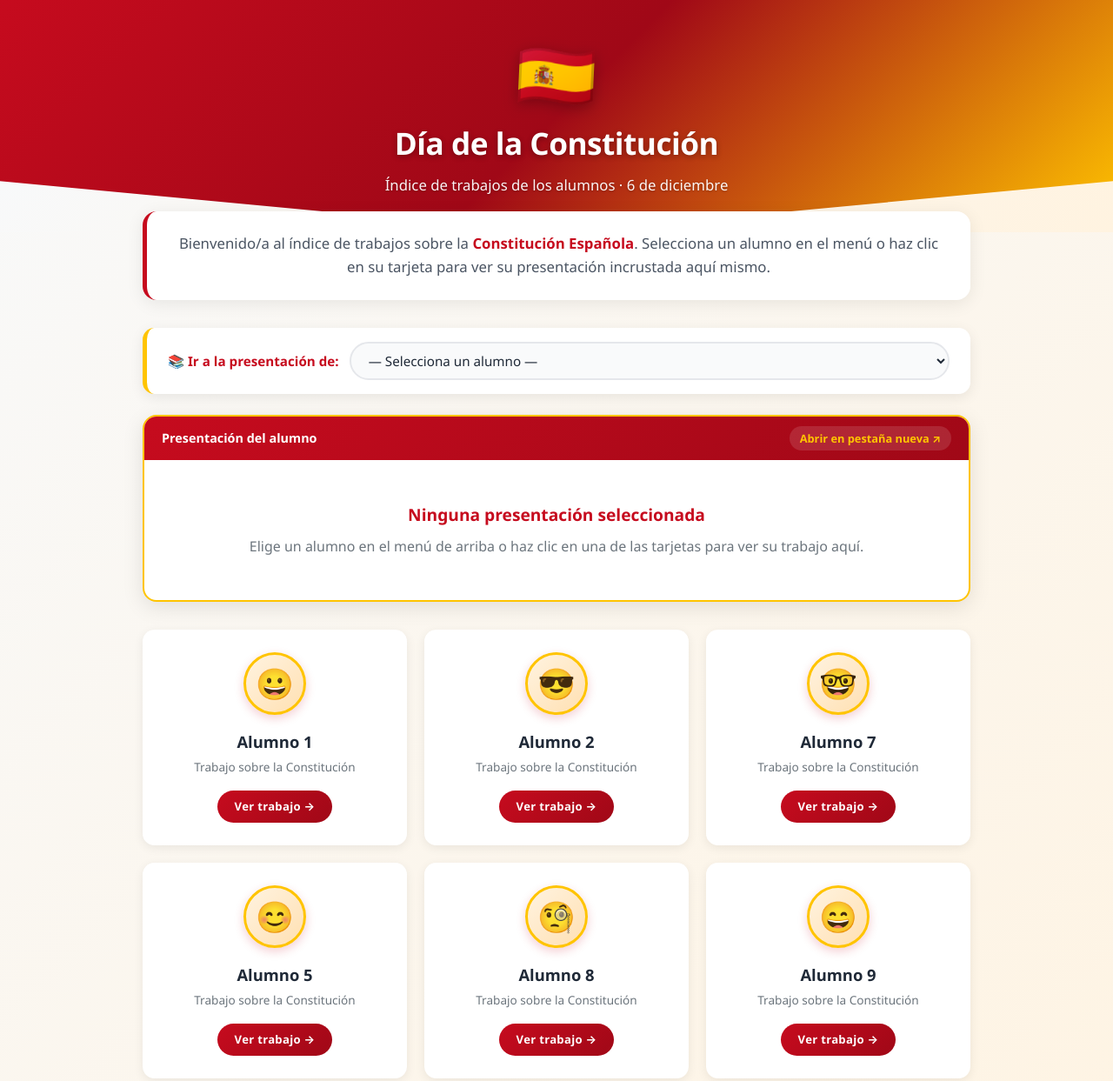
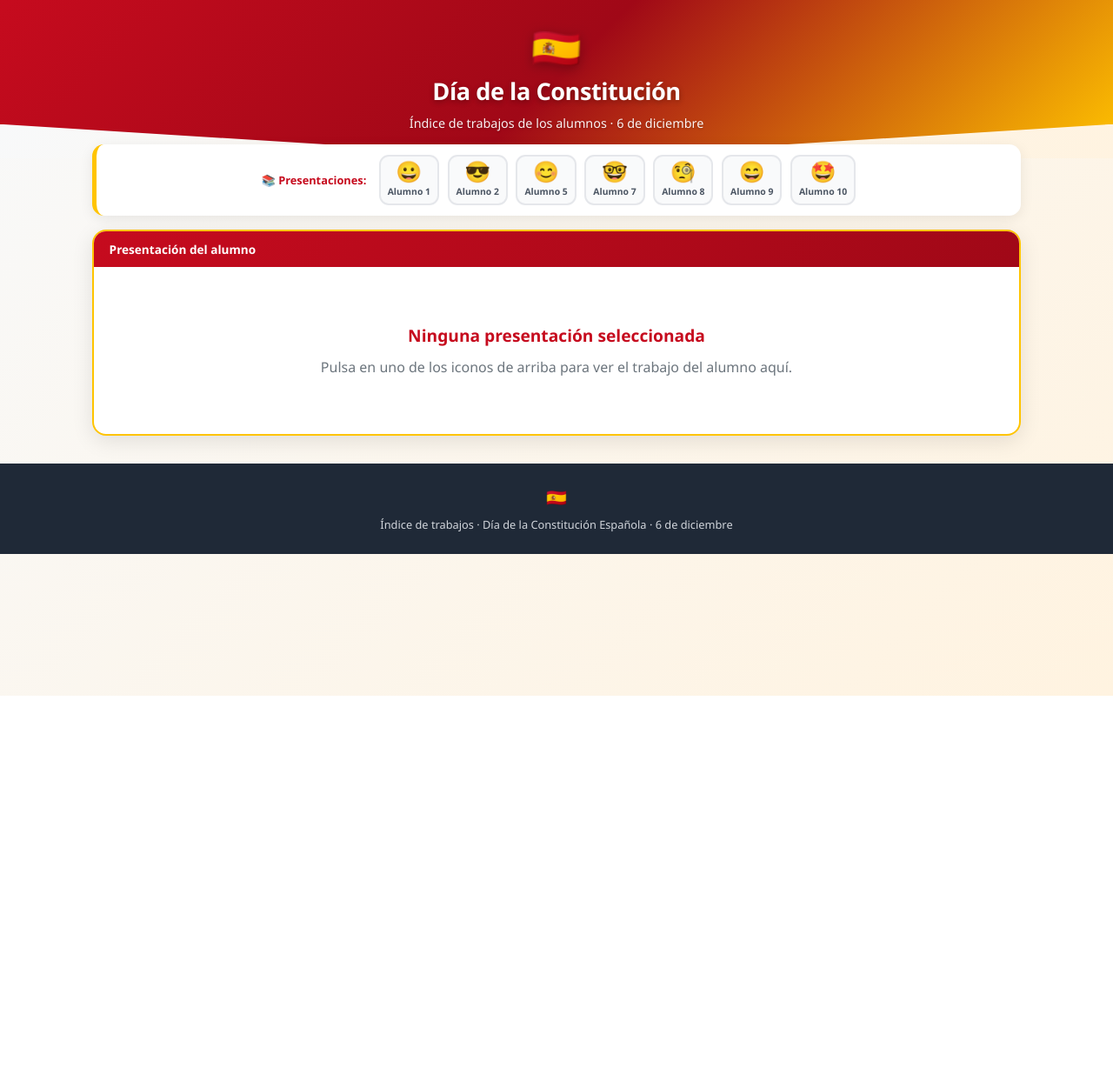
Before and after one commit to jsanbed969/constitucion, a plain HTML site: page index.html in a window 1280 px wide. Shown: the top 1243 px of the page at 87% size. After the commit the page ends 800 px from the top, so only its background shows below. Drawn offline with Linux system fonts and the light colour scheme.

Commit message:
Refactor HTML structure and styles for presentation

```diff
--- a/index.html
+++ b/index.html
@@ -26,7 +26,7 @@
     /* CABECERA */
     header {
       background: linear-gradient(135deg, #c60b1e 0%, #a00817 50%, #ffc400 100%);
-      padding: 3rem 1.5rem 2.5rem;
+      padding: 2rem 1.5rem 1.8rem;
       text-align: center;
       color: #fff;
       position: relative;
@@ -39,16 +39,16 @@
       bottom: -1px;
       left: 0;
       right: 0;
-      height: 60px;
+      height: 40px;
       background: linear-gradient(135deg, #f8f9fa 0%, #fff3e0 100%);
       clip-path: polygon(0 100%, 100% 100%, 100% 0, 50% 100%, 0 0);
     }
 
     .bandera {
-      font-size: 4.5rem;
+      font-size: 2.8rem;
       line-height: 1;
-      margin-bottom: 1rem;
-      filter: drop-shadow(0 4px 8px rgba(0,0,0,0.25));
+      margin-bottom: 0.4rem;
+      filter: drop-shadow(0 3px 6px rgba(0,0,0,0.25));
       display: inline-block;
       animation: ondear 3s ease-in-out infinite;
     }
@@ -60,58 +60,95 @@
     }
 
     header h1 {
-      font-size: 2.2rem;
+      font-size: 1.7rem;
       font-weight: 800;
       letter-spacing: -0.5px;
       text-shadow: 0 2px 6px rgba(0,0,0,0.3);
-      margin-bottom: 0.5rem;
+      margin-bottom: 0.2rem;
     }
 
     header p {
-      font-size: 1.05rem;
+      font-size: 0.9rem;
       opacity: 0.95;
       font-weight: 500;
       text-shadow: 0 1px 3px rgba(0,0,0,0.3);
     }
 
-    /* MENÚ DE PRESENTACIONES */
-    .menu-presentaciones {
+    /* CONTENEDOR PRINCIPAL */
+    main {
+      max-width: 1100px;
+      margin: -1rem auto 2rem;
+      padding: 0 1rem;
+      position: relative;
+      z-index: 2;
+    }
+
+    /* BARRA DE ICONOS (arriba, pequeños) */
+    .barra-alumnos {
       background: #fff;
       border-radius: 0.85rem;
-      padding: 1rem 1.5rem;
-      margin-bottom: 1.5rem;
+      padding: 0.75rem 1rem;
+      margin-bottom: 1rem;
       box-shadow: 0 4px 16px rgba(0,0,0,0.08);
       border-left: 5px solid #ffc400;
       display: flex;
       flex-wrap: wrap;
       align-items: center;
-      gap: 0.75rem;
+      justify-content: center;
+      gap: 0.6rem;
     }
 
-    .menu-presentaciones label {
+    .barra-alumnos .etiqueta {
       font-weight: 700;
       color: #c60b1e;
-      font-size: 0.95rem;
+      font-size: 0.8rem;
+      margin-right: 0.3rem;
+      white-space: nowrap;
     }
 
-    .menu-presentaciones select {
-      flex: 1;
-      min-width: 200px;
-      padding: 0.55rem 1rem;
-      font-size: 0.95rem;
-      font-family: inherit;
+    .icono-alumno {
+      display: flex;
+      flex-direction: column;
+      align-items: center;
+      gap: 0.15rem;
+      background: #f9fafb;
       border: 2px solid #e5e7eb;
-      border-radius: 9999px;
-      background: #f9fafb;
+      border-radius: 0.7rem;
+      padding: 0.35rem 0.5rem;
+      cursor: pointer;
+      transition: transform 0.15s ease, border-color 0.15s ease, box-shadow 0.15s ease, background 0.15s ease;
+      min-width: 58px;
+      text-decoration: none;
       color: #1f2937;
-      cursor: pointer;
-      transition: border-color 0.2s ease, box-shadow 0.2s ease;
     }
 
-    .menu-presentaciones select:focus {
-      outline: none;
+    .icono-alumno:hover {
+      transform: translateY(-3px);
+      border-color: #ffc400;
+      box-shadow: 0 6px 14px rgba(198, 11, 30, 0.15);
+      background: #fff;
+    }
+
+    .icono-alumno.activo {
       border-color: #c60b1e;
+      background: linear-gradient(135deg, #fff3e0 0%, #ffe0b2 100%);
       box-shadow: 0 0 0 3px rgba(198, 11, 30, 0.15);
+    }
+
+    .icono-alumno .emoji {
+      font-size: 1.5rem;
+      line-height: 1;
+    }
+
+    .icono-alumno .nombre {
+      font-size: 0.65rem;
+      font-weight: 700;
+      color: #4b5563;
+      white-space: nowrap;
+    }
+
+    .icono-alumno.activo .nombre {
+      color: #c60b1e;
     }
 
     /* VISOR DE PRESENTACIONES (iframe) */
@@ -121,14 +158,13 @@
       overflow: hidden;
       box-shadow: 0 6px 24px rgba(0,0,0,0.1);
       border: 2px solid #ffc400;
-      margin-bottom: 2rem;
     }
 
     .visor-header {
       background: linear-gradient(135deg, #c60b1e 0%, #a00817 100%);
       color: #fff;
-      padding: 0.7rem 1.25rem;
-      font-size: 0.9rem;
+      padding: 0.6rem 1.1rem;
+      font-size: 0.85rem;
       font-weight: 700;
       display: flex;
       align-items: center;
@@ -139,10 +175,10 @@
     .visor-header a {
       color: #ffc400;
       text-decoration: none;
-      font-size: 0.8rem;
+      font-size: 0.75rem;
       font-weight: 700;
       background: rgba(255,255,255,0.12);
-      padding: 0.25rem 0.75rem;
+      padding: 0.25rem 0.7rem;
       border-radius: 9999px;
       transition: background 0.2s ease;
       white-space: nowrap;
@@ -155,13 +191,14 @@
     .visor iframe {
       display: block;
       width: 100%;
-      height: 650px;
+      height: 78vh;
+      min-height: 500px;
       border: none;
       background: #f8f9fa;
     }
 
     .visor .placeholder {
-      padding: 3rem 2rem;
+      padding: 4rem 2rem;
       text-align: center;
       color: #6c757d;
       font-size: 1rem;
@@ -174,161 +211,31 @@
       margin-bottom: 0.5rem;
     }
 
-    /* CONTENEDOR PRINCIPAL */
-    main {
-      max-width: 1000px;
-      margin: -1.5rem auto 3rem;
-      padding: 0 1.5rem;
-      position: relative;
-      z-index: 2;
-    }
-
-    .intro {
-      background: #fff;
-      border-radius: 1rem;
-      padding: 1.5rem 2rem;
-      margin-bottom: 2rem;
-      box-shadow: 0 4px 20px rgba(0,0,0,0.08);
-      border-left: 5px solid #c60b1e;
-      text-align: center;
-    }
-
-    .intro p {
-      font-size: 1.05rem;
-      color: #4b5563;
-    }
-
-    .intro strong {
-      color: #c60b1e;
-    }
-
-    /* REJILLA DE TARJETAS */
-    .grid {
-      display: grid;
-      grid-template-columns: repeat(auto-fill, minmax(260px, 1fr));
-      gap: 1.25rem;
-    }
-
-    .card {
-      background: #fff;
-      border-radius: 0.85rem;
-      padding: 1.5rem 1.25rem;
-      text-align: center;
-      text-decoration: none;
-      color: #1f2937;
-      box-shadow: 0 3px 12px rgba(0,0,0,0.07);
-      border: 2px solid transparent;
-      transition: transform 0.2s ease, box-shadow 0.2s ease, border-color 0.2s ease;
-      position: relative;
-      overflow: hidden;
-      display: block;
-      cursor: pointer;
-    }
-
-    .card::before {
-      content: '';
-      position: absolute;
-      top: 0;
-      left: 0;
-      right: 0;
-      height: 5px;
-      background: linear-gradient(90deg, #c60b1e 0%, #ffc400 100%);
-      transform: scaleX(0);
-      transform-origin: left;
-      transition: transform 0.3s ease;
-    }
-
-    .card:hover {
-      transform: translateY(-6px);
-      box-shadow: 0 12px 28px rgba(198, 11, 30, 0.18);
-      border-color: #ffc400;
-    }
-
-    .card:hover::before {
-      transform: scaleX(1);
-    }
-
-    .avatar {
-      width: 72px;
-      height: 72px;
-      margin: 0 auto 1rem;
-      border-radius: 50%;
-      background: linear-gradient(135deg, #fff3e0 0%, #ffe0b2 100%);
-      display: flex;
-      align-items: center;
-      justify-content: center;
-      font-size: 2.2rem;
-      line-height: 1;
-      box-shadow: 0 4px 12px rgba(198, 11, 30, 0.2);
-      border: 3px solid #ffc400;
-      transition: transform 0.2s ease;
-    }
-
-    .card:hover .avatar {
-      transform: scale(1.1) rotate(-6deg);
-      border-color: #c60b1e;
-    }
-
-    .card h2 {
-      font-size: 1.15rem;
-      font-weight: 700;
-      margin-bottom: 0.25rem;
-      color: #1f2937;
-    }
-
-    .card p {
-      font-size: 0.85rem;
-      color: #6c757d;
-      margin-bottom: 1rem;
-    }
-
-    .btn {
-      display: inline-block;
-      background: linear-gradient(135deg, #c60b1e 0%, #a00817 100%);
-      color: #fff;
-      padding: 0.5rem 1.25rem;
-      border-radius: 9999px;
-      font-size: 0.82rem;
-      font-weight: 700;
-      letter-spacing: 0.3px;
-      transition: background 0.2s ease, transform 0.2s ease;
-    }
-
-    .card:hover .btn {
-      background: linear-gradient(135deg, #ffc400 0%, #e0a800 100%);
-      color: #1f2937;
-    }
-
     /* FOOTER */
     footer {
       text-align: center;
-      padding: 2rem 1.5rem;
+      padding: 1.5rem 1.5rem;
       background: #1f2937;
       color: #d1d5db;
-      font-size: 0.85rem;
+      font-size: 0.8rem;
     }
 
     footer .banderita {
-      font-size: 1.3rem;
+      font-size: 1.2rem;
       display: block;
-      margin-bottom: 0.5rem;
+      margin-bottom: 0.3rem;
     }
 
     /* RESPONSIVE */
     @media (max-width: 600px) {
-      header h1 { font-size: 1.6rem; }
-      .bandera { font-size: 3.2rem; }
-      .intro { padding: 1.2rem 1rem; }
-      .grid { grid-template-columns: 1fr 1fr; gap: 0.9rem; }
-      .avatar { width: 58px; height: 58px; font-size: 1.7rem; }
-      .card { padding: 1.1rem 0.8rem; }
-      .card h2 { font-size: 1rem; }
-      .visor iframe { height: 500px; }
-      .menu-presentaciones { flex-direction: column; align-items: stretch; }
-    }
-
-    @media (max-width: 400px) {
-      .grid { grid-template-columns: 1fr; }
+      header h1 { font-size: 1.3rem; }
+      .bandera { font-size: 2.2rem; }
+      .barra-alumnos { gap: 0.4rem; padding: 0.6rem 0.5rem; }
+      .barra-alumnos .etiqueta { width: 100%; text-align: center; margin-bottom: 0.2rem; }
+      .icono-alumno { min-width: 50px; padding: 0.3rem 0.35rem; }
+      .icono-alumno .emoji { font-size: 1.25rem; }
+      .icono-alumno .nombre { font-size: 0.58rem; }
+      .visor iframe { height: 70vh; min-height: 400px; }
     }
   </style>
 </head>
@@ -341,98 +248,61 @@
   </header>
 
   <main>
-    <div class="intro">
-      <p>Bienvenido/a al índice de trabajos sobre la <strong>Constitución Española</strong>. Selecciona un alumno en el menú o haz clic en su tarjeta para ver su presentación incrustada aquí mismo.</p>
-    </div>
 
-    <!-- MENÚ DE PRESENTACIONES -->
-    <div class="menu-presentaciones">
-      <label for="selector-alumno">📚 Ir a la presentación de:</label>
-      <select id="selector-alumno">
-        <option value="">— Selecciona un alumno —</option>
-        <option value="alumno1.html">Alumno 1 😀</option>
-        <option value="alumno2.html">Alumno 2 😎</option>
-        <option value="alumno5.html">Alumno 5 😊</option>
-        <option value="alumno7.html">Alumno 7 🤓</option>
-        <option value="alumno8.html">Alumno 8 🧐</option>
-        <option value="alumno9.html">Alumno 9 😄</option>
-        <option value="alumno10.html">Alumno 10 🤩</option>
-      </select>
+    <!-- BARRA DE ICONOS (arriba, pequeños) -->
+    <div class="barra-alumnos">
+      <span class="etiqueta">📚 Presentaciones:</span>
+
+      <a class="icono-alumno" href="alumno1.html" data-alumno="Alumno 1">
+        <span class="emoji">😀</span>
+        <span class="nombre">Alumno 1</span>
+      </a>
+
+      <a class="icono-alumno" href="alumno2.html" data-alumno="Alumno 2">
+        <span class="emoji">😎</span>
+        <span class="nombre">Alumno 2</span>
+      </a>
+
+      <a class="icono-alumno" href="alumno5.html" data-alumno="Alumno 5">
+        <span class="emoji">😊</span>
+        <span class="nombre">Alumno 5</span>
+      </a>
+
+      <a class="icono-alumno" href="alumno7.html" data-alumno="Alumno 7">
+        <span class="emoji">🤓</span>
+        <span class="nombre">Alumno 7</span>
+      </a>
+
+      <a class="icono-alumno" href="alumno8.html" data-alumno="Alumno 8">
+        <span class="emoji">🧐</span>
+        <span class="nombre">Alumno 8</span>
+      </a>
+
+      <a class="icono-alumno" href="alumno9.html" data-alumno="Alumno 9">
+        <span class="emoji">😄</span>
+        <span class="nombre">Alumno 9</span>
+      </a>
+
+      <a class="icono-alumno" href="alumno10.html" data-alumno="Alumno 10">
+        <span class="emoji">🤩</span>
+        <span class="nombre">Alumno 10</span>
+      </a>
     </div>
 
     <!-- VISOR DE LA PRESENTACIÓN (iframe) -->
     <div class="visor">
       <div class="visor-header">
         <span id="visor-titulo">Presentación del alumno</span>
-        <a id="visor-enlace" href="#" target="_blank" rel="noopener">Abrir en pestaña nueva ↗</a>
+        <a id="visor-enlace" href="#" target="_blank" rel="noopener" style="display:none;">Abrir en pestaña nueva ↗</a>
       </div>
       <div id="visor-contenido">
         <div class="placeholder">
           <strong>Ninguna presentación seleccionada</strong>
-          Elige un alumno en el menú de arriba o haz clic en una de las tarjetas para ver su trabajo aquí.
+          Pulsa en uno de los iconos de arriba para ver el trabajo del alumno aquí.
         </div>
       </div>
     </div>
 
-    <div class="grid">
-
-      <!-- ALUMNO 1 -->
-      <a class="card" href="alumno1.html" data-alumno="Alumno 1">
-        <div class="avatar">😀</div>
-        <h2>Alumno 1</h2>
-        <p>Trabajo sobre la Constitución</p>
-        <span class="btn">Ver trabajo →</span>
-      </a>
-
-      <!-- ALUMNO 2 -->
-      <a class="card" href="alumno2.html" data-alumno="Alumno 2">
-        <div class="avatar">😎</div>
-        <h2>Alumno 2</h2>
-        <p>Trabajo sobre la Constitución</p>
-        <span class="btn">Ver trabajo →</span>
-      </a>
-
-      <!-- ALUMNO 7 -->
-      <a class="card" href="alumno7.html" data-alumno="Alumno 7">
-        <div class="avatar">🤓</div>
-        <h2>Alumno 7</h2>
-        <p>Trabajo sobre la Constitución</p>
-        <span class="btn">Ver trabajo →</span>
-      </a>
-
-      <!-- ALUMNO 5 -->
-      <a class="card" href="alumno5.html" data-alumno="Alumno 5">
-        <div class="avatar">😊</div>
-        <h2>Alumno 5</h2>
-        <p>Trabajo sobre la Constitución</p>
-        <span class="btn">Ver trabajo →</span>
-      </a>
-
-      <!-- ALUMNO 8 -->
-      <a class="card" href="alumno8.html" data-alumno="Alumno 8">
-        <div class="avatar">🧐</div>
-        <h2>Alumno 8</h2>
-        <p>Trabajo sobre la Constitución</p>
-        <span class="btn">Ver trabajo →</span>
-      </a>
-
-      <!-- ALUMNO 9 -->
-      <a class="card" href="alumno9.html" data-alumno="Alumno 9">
-        <div class="avatar">😄</div>
-        <h2>Alumno 9</h2>
-        <p>Trabajo sobre la Constitución</p>
-        <span class="btn">Ver trabajo →</span>
-      </a>
-
-      <!-- ALUMNO 10 -->
-      <a class="card" href="alumno10.html" data-alumno="Alumno 10">
-        <div class="avatar">🤩</div>
-        <h2>Alumno 10</h2>
-        <p>Trabajo sobre la Constitución</p>
-        <span class="btn">Ver trabajo →</span>
-      </a>
-
-    </div>
   </main>
 
   <footer>
@@ -442,25 +312,15 @@
 
   <script>
     (function () {
-      const selector = document.getElementById('selector-alumno');
       const visorContenido = document.getElementById('visor-contenido');
       const visorTitulo = document.getElementById('visor-titulo');
       const visorEnlace = document.getElementById('visor-enlace');
-      const tarjetas = document.querySelectorAll('.card');
+      const iconos = document.querySelectorAll('.icono-alumno');
 
-      // Carga una presentación en el iframe
-      function cargarPresentacion(archivo, nombre) {
-        if (!archivo) {
-          visorContenido.innerHTML = `
-            <div class="placeholder">
-              <strong>Ninguna presentación seleccionada</strong>
-              Elige un alumno en el menú de arriba o haz clic en una de las tarjetas para ver su trabajo aquí.
-            </div>`;
-          visorTitulo.textContent = 'Presentación del alumno';
-          visorEnlace.href = '#';
-          visorEnlace.style.display = 'none';
-          return;
-        }
+      function cargarPresentacion(archivo, nombre, iconoActivo) {
+        // Marcar icono activo
+        iconos.forEach(function (i) { i.classList.remove('activo'); });
+        if (iconoActivo) iconoActivo.classList.add('activo');
 
         visorTitulo.textContent = 'Presentación · ' + (nombre || archivo);
         visorEnlace.href = archivo;
@@ -473,29 +333,14 @@
         iframe.title = 'Presentación de ' + (nombre || archivo);
         iframe.loading = 'lazy';
         visorContenido.appendChild(iframe);
-
-        // Sincronizar el selector
-        selector.value = archivo;
-
-        // Desplazar suavemente al visor
-        document.querySelector('.visor').scrollIntoView({ behavior: 'smooth', block: 'start' });
       }
 
-      // Evento del menú desplegable
-      selector.addEventListener('change', function () {
-        const archivo = this.value;
-        const opcion = this.options[this.selectedIndex];
-        const nombre = opcion.textContent.replace(/[^\w\sáéíóúÁÉÍÓÚñÑ]/g, '').trim();
-        cargarPresentacion(archivo, nombre);
-      });
-
-      // Evento de las tarjetas (evita la navegación normal y usa el iframe)
-      tarjetas.forEach(function (tarjeta) {
-        tarjeta.addEventListener('click', function (e) {
+      iconos.forEach(function (icono) {
+        icono.addEventListener('click', function (e) {
           e.preventDefault();
           const archivo = this.getAttribute('href');
           const nombre = this.getAttribute('data-alumno') || archivo;
-          cargarPresentacion(archivo, nombre);
+          cargarPresentacion(archivo, nombre, this);
         });
       });
     })();
```
